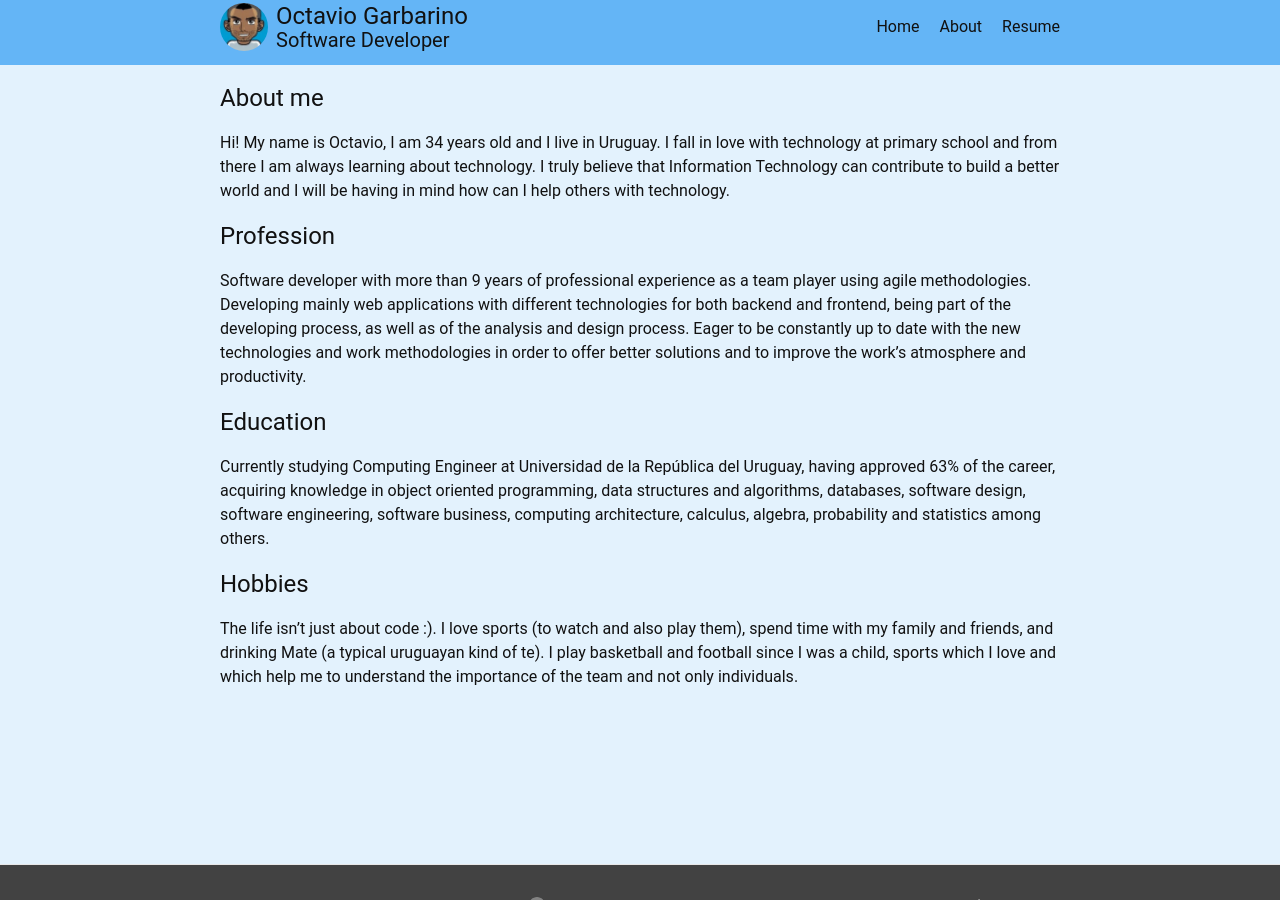
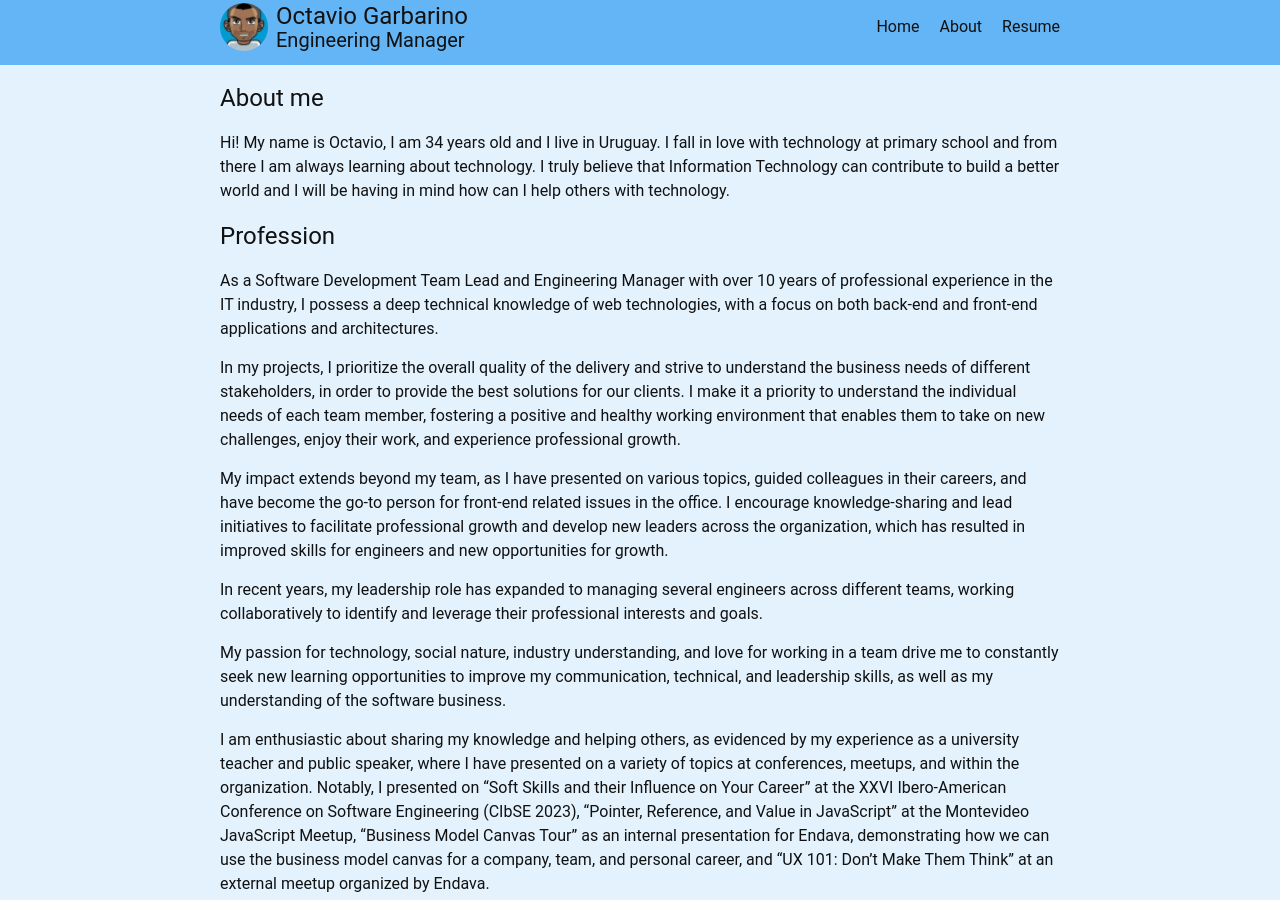
Before and after one commit to octaviogarbet/octaviogarbet.github.io, a Jekyll site: the page built from about.md, in a window 1280 px wide and 900 px high. Built offline with Jekyll 4.4.1, drawn with Linux system fonts in a browser that asks for light colours; some of the changed text lies outside the part shown.

Commit message:
Updates experience, talks and skills

```diff
--- a/_config.yml
+++ b/_config.yml
@@ -20,11 +20,11 @@ defaults:
     values:
       layout: "default_minima"
 title: Octavio Garbarino
-subtitle: Software Developer
+subtitle: Engineering Manager
 Author: Octavio Garbarino
 email: your-email@example.com
 description: >- # this means to ignore newlines until "baseurl:"
-  This is Octavio Garbarino personal website, in which there is his resume some usefull information. Octavio is a Software Developer and meetup speaker. Keep in touch!
+  This is Octavio Garbarino personal website, in which there is his resume some useful information. Octavio is a Software Developer, Technical Lead, Engineering Manager and meetup speaker. Keep in touch!
 baseurl: "" # the subpath of your site, e.g. /blog
 url: "https://oti.noroof.dev/" # the base hostname & protocol for your site, e.g. http://example.com
 twitter_username: octaviogarbet
--- a/about.md
+++ b/about.md
@@ -9,11 +9,21 @@ Hi! My name is Octavio, I am 34 years old and I live in Uruguay. I fall in love
 
 ## Profession
 
-Software developer with more than 9 years of professional experience as a team player using agile methodologies. Developing mainly web applications with different technologies for both backend and frontend, being part of the developing process, as well as of the analysis and design process. Eager to be constantly up to date with the new technologies and work methodologies in order to offer better solutions and to improve the work's atmosphere and productivity.
+As a Software Development Team Lead and Engineering Manager with over 10 years of professional experience in the IT industry, I possess a deep technical knowledge of web technologies, with a focus on both back-end and front-end applications and architectures.
+
+In my projects, I prioritize the overall quality of the delivery and strive to understand the business needs of different stakeholders, in order to provide the best solutions for our clients. I make it a priority to understand the individual needs of each team member, fostering a positive and healthy working environment that enables them to take on new challenges, enjoy their work, and experience professional growth.
+
+My impact extends beyond my team, as I have presented on various topics, guided colleagues in their careers, and have become the go-to person for front-end related issues in the office. I encourage knowledge-sharing and lead initiatives to facilitate professional growth and develop new leaders across the organization, which has resulted in improved skills for engineers and new opportunities for growth.
+
+In recent years, my leadership role has expanded to managing several engineers across different teams, working collaboratively to identify and leverage their professional interests and goals.
+
+My passion for technology, social nature, industry understanding, and love for working in a team drive me to constantly seek new learning opportunities to improve my communication, technical, and leadership skills, as well as my understanding of the software business.
+
+I am enthusiastic about sharing my knowledge and helping others, as evidenced by my experience as a university teacher and public speaker, where I have presented on a variety of topics at conferences, meetups, and within the organization. Notably, I presented on "Soft Skills and their Influence on Your Career" at the XXVI Ibero-American Conference on Software Engineering (CIbSE 2023), "Pointer, Reference, and Value in JavaScript" at the Montevideo JavaScript Meetup, "Business Model Canvas Tour" as an internal presentation for Endava, demonstrating how we can use the business model canvas for a company, team, and personal career, and "UX 101: Don't Make Them Think" at an external meetup organized by Endava.
 
 ## Education
 
-Currently studying Computing Engineer at Universidad de la República del Uruguay, having approved 63% of the career, acquiring knowledge in object oriented programming, data structures and algorithms, databases, software design, software engineering, software business, computing architecture, calculus, algebra, probability and statistics among others.
+I studied Computing Engineer at Universidad de la República del Uruguay, having approved 63% of the career. I acquired knowledge in object oriented programming, data structures and algorithms, databases, software design, software engineering, software business, computing architecture, calculus, algebra, probability and statistics among others.
 
 ## Hobbies
 
--- a/index.html
+++ b/index.html
@@ -1,11 +1,11 @@
 ---
 title: Octavio Garbarino
-subtitle: Software Developer
+subtitle: Engineering Manager
 ---
 <section class="introduction">
   <div class="wrapper">
     <h2>Focused on web with solid experience in both, Front-end and Back-end.</h2>
-    <p>As well as working at my current job, as a freelancer I'm always open to help you with your next product or to build the solution to your main problem. Don't hesitate to contact me at <strong>octavio.garbarino<span id="replace">AT</span>noroof.dev</strong> if you need any kind of guide related to Software, the Web and IT solutions. I'll be glad to help and work for you.</p>
+    <p>As well as working at my current job, as a consultant I'm always open to help you with your next product or to build the solution to your main problem. Don't hesitate to contact me at <strong>octavio.garbarino<span id="replace">AT</span>noroof.dev</strong> if you need any kind of guide related to Software, the Web and IT solutions. I'll be glad to help and work for you.</p>
   </div>
 </section>
 <section class="meetups">
--- a/resume.html
+++ b/resume.html
@@ -7,7 +7,7 @@ layout: default_minima
 <section>
   <div class="wrapper">
     <h1>Resume</h1>
-    <p>In my professional career I have worked in several teams on different projects, always working with Agile methodologies mostly Scrum.</p>
+    <p>I am a Software Development Team Lead and Engineering Manager with 10+ years of experience in the IT industry. I possess deep technical knowledge of web technologies on both back-end and front-end applications and architectures. I prioritize overall quality and aligning projects with business needs to deliver exceptional results, while fostering a positive and healthy working environment that enables team members to experience professional growth. I have a proven track record of guiding colleagues in their careers and cultivating a knowledge-sharing culture to develop new leaders throughout the organization. My leadership role has expanded to managing several engineers across different teams, ensuring seamless collaboration and optimal performance.  I am passionate about technology and have a strong desire to learn and grow. I am a dynamic presenter with a strong presence, having delivered engaging presentations on diverse topics at conferences, meetups, and within the organization.</p>
   </div>
 </section>
 <section>
@@ -27,7 +27,7 @@ layout: default_minima
 <section>
   <div class="wrapper">
     <h2>Experience</h2>
-    <p>Most relevant jobs I have got as a professional software developer.</p>
+    <p>Most relevant jobs I have got as a professional in the software development industry.</p>
     <div class="cards-container">
       {% for experience in site.experience %}
         <article>
```
Also changed, not shown: _experience/coolturus.md (added, +6 -0 lines), _experience/emendava.md (added, +6 -0 lines), _experience/endava.md (+1 -1 lines), _experience/matea.md (added, +6 -0 lines), _skills/communication.md (added, +5 -0 lines), _skills/management.md (added, +5 -0 lines), _talks/businessmodel.md (added, +5 -0 lines), _talks/pointers.md (added, +5 -0 lines), _talks/softskills.md (added, +5 -0 lines).
